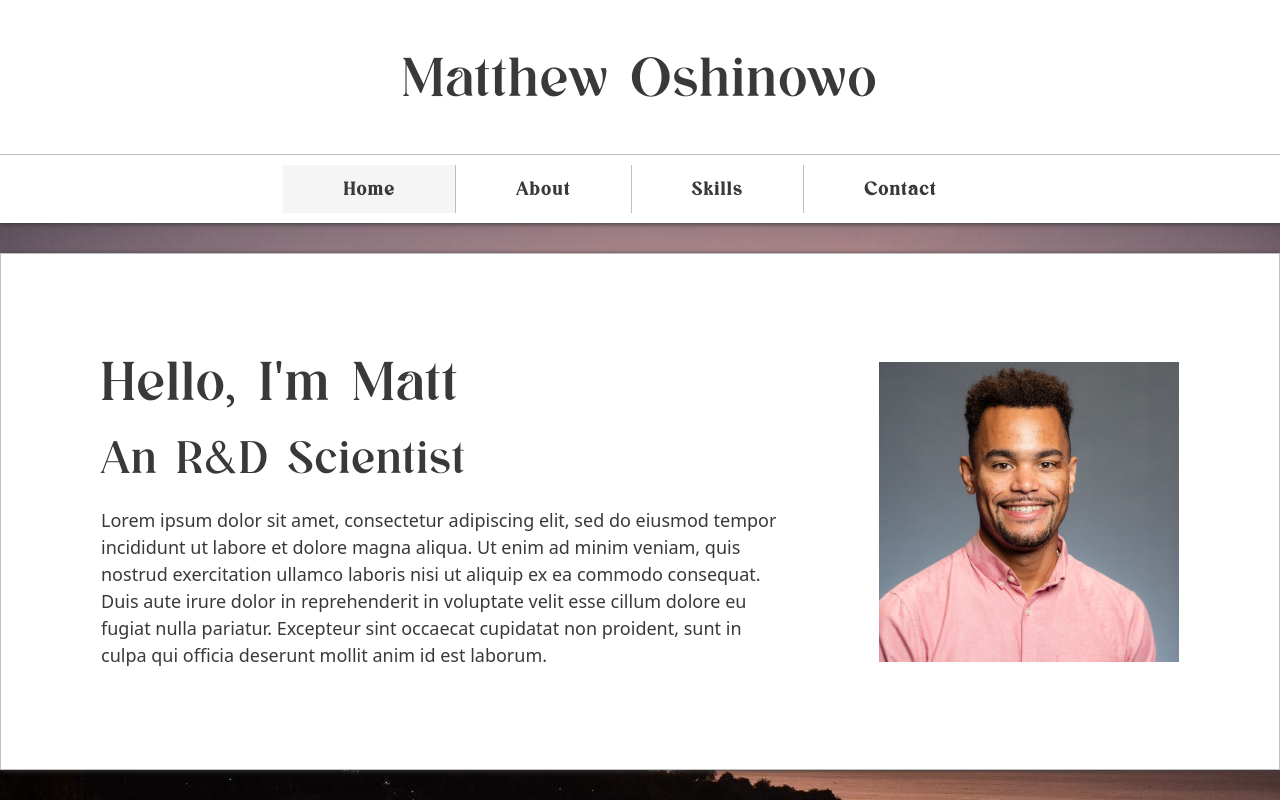
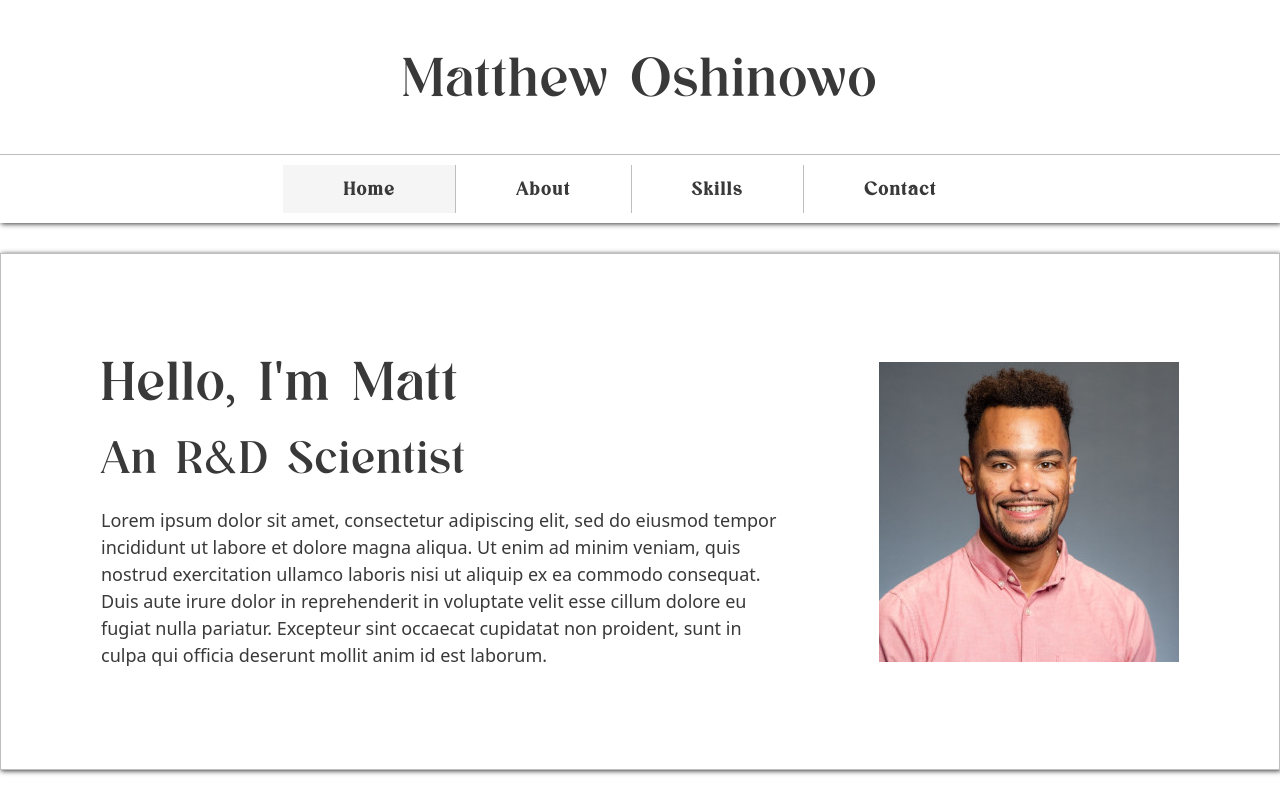
Before and after one commit to kimoshinowo/matt-website, a Nuxt app: page / in a window 1280 px wide. Built offline with nearby package versions, Linux system fonts and the light colour scheme.

Commit message:
Add different background and narrow box options

```diff
--- a/assets/wrap.scss
+++ b/assets/wrap.scss
@@ -9,6 +9,12 @@
         margin: auto;
         max-width: 1300px;
         padding: 100px;
+
+        &--narrow {
+            max-width: 500px;
+            padding: 50px;
+            width: 500px;
+        }
     }
 
     &--offset-top {
@@ -20,8 +26,14 @@
         gap: 100px;
     }
 
-    &--bg {
-        background-image: url('~@/assets/images/landscape.jpeg');
+    &--bg-mountains {
+        background-image: url('~@/assets/images/mountains.jpeg');
+        background-size: cover;
+    }
+
+    &--bg-matt {
+        background-image: url('~@/assets/images/matt-on-mountain.jpeg');
+        background-position: center;
         background-size: cover;
     }
 
@@ -37,7 +49,7 @@
             justify-self: center;
         }
 
-        & .intro {
+        & .grey-box {
             background-color: $light-grey;
             grid-column: 1 / 3;
             justify-self: center;
```
